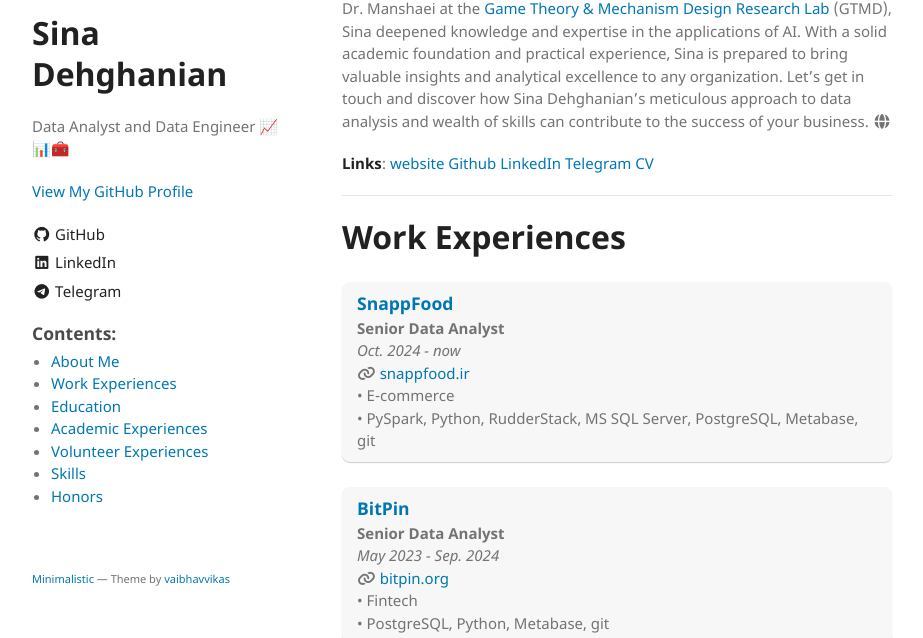
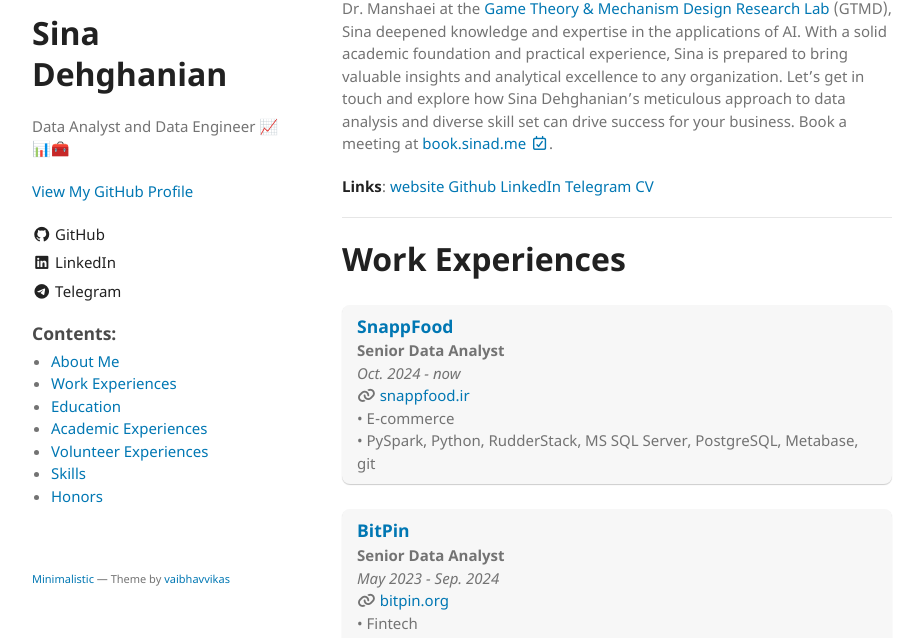
Before and after one commit to DehghanianSina/DehghanianSina.github.io, a Jekyll site: the page built from index.md, in a window 1280 px wide and 900 px high, scrolled down 373 px, cut to the strip 262-900 px from the top of the window. Shown: the whole strip, without its empty margins (178-1101 px from the left). Built offline with Jekyll 4.4.1, drawn with Linux system fonts in a browser that asks for light colours; the repository's description, which GitHub fills in, is left out.

Commit message:
optimize text and structure

```diff
--- a/index.md
+++ b/index.md
@@ -9,7 +9,8 @@ Sina Dehghanian (Persian: سینا دهقانیان) is a highly detail-oriented
 Throughout Sina's career as a data analyst and engineer, notable milestones have been achieved. In the role of a data engineer, Sina has created robust data pipelines from scratch, demonstrating the ability to handle complex data processing tasks. As a data analyst, Sina has excelled in visualizing and presenting business intelligence findings to C-level executives and stakeholders, enabling informed decision-making. Proficiency in SQL, Python, Git, and diverse visualization tools equips Sina to overcome challenges and generate comprehensive analytical reports, empowering product managers and board members to drive impactful actions and enhance product excellence.
 
 Sina holds a master's degree in Artificial Intelligence from the [Isfahan&nbsp;University&nbsp;of&nbsp;Technology](https://english.iut.ac.ir/){:target="_blank"} (IUT). Working under the supervision of Dr.&nbsp;Manshaei at the [Game&nbsp;Theory&nbsp;&&nbsp;Mechanism&nbsp;Design&nbsp;Research&nbsp;Lab](https://gtmd.iut.ac.ir/en/alumni-0){:target="_blank"} (GTMD), Sina deepened knowledge and expertise in the applications of AI. With a solid academic foundation and practical experience, Sina is prepared to bring valuable insights and analytical excellence to any organization.
-Let's get in touch and discover how Sina Dehghanian's meticulous approach to data analysis and wealth of skills can contribute to the success of your business. <i class="fas fa-globe"></i>
+Let's get in touch and explore how Sina Dehghanian's meticulous approach to data analysis and diverse skill set can drive success for your business. Book a meeting at [book.sinad.me <i class="fa-regular fa-calendar-check" aria-hidden="true"></i>](https://book.sinad.me/){:target="_blank"}.
+
 
 
 **Links**: [website](https://dehghanian.ece.iut.ac.ir/){: class="hover-shadow btn btn-light rounded-pill" icon="fas fa-globe" }  [Github](https://github.com/DehghanianSina){: class="hover-shadow btn btn-light rounded-pill" icon="fab fa-github" }  [LinkedIn](https://linkedin.com/comm/mynetwork/discovery-see-all?usecase=PEOPLE_FOLLOWS&followMember=sinadehghanian){: class="hover-shadow btn btn-light rounded-pill" icon="fab fa-linkedin" }  [Telegram](https://t.me/Dehghanian_Sina){: class="hover-shadow btn btn-light rounded-pill" icon="fab fa-telegram" }  [CV](https://t.me/s/Dehghanian_Sina/19){: class="hover-shadow btn btn-light rounded-pill" icon="fa fa-file-pdf" }
```
